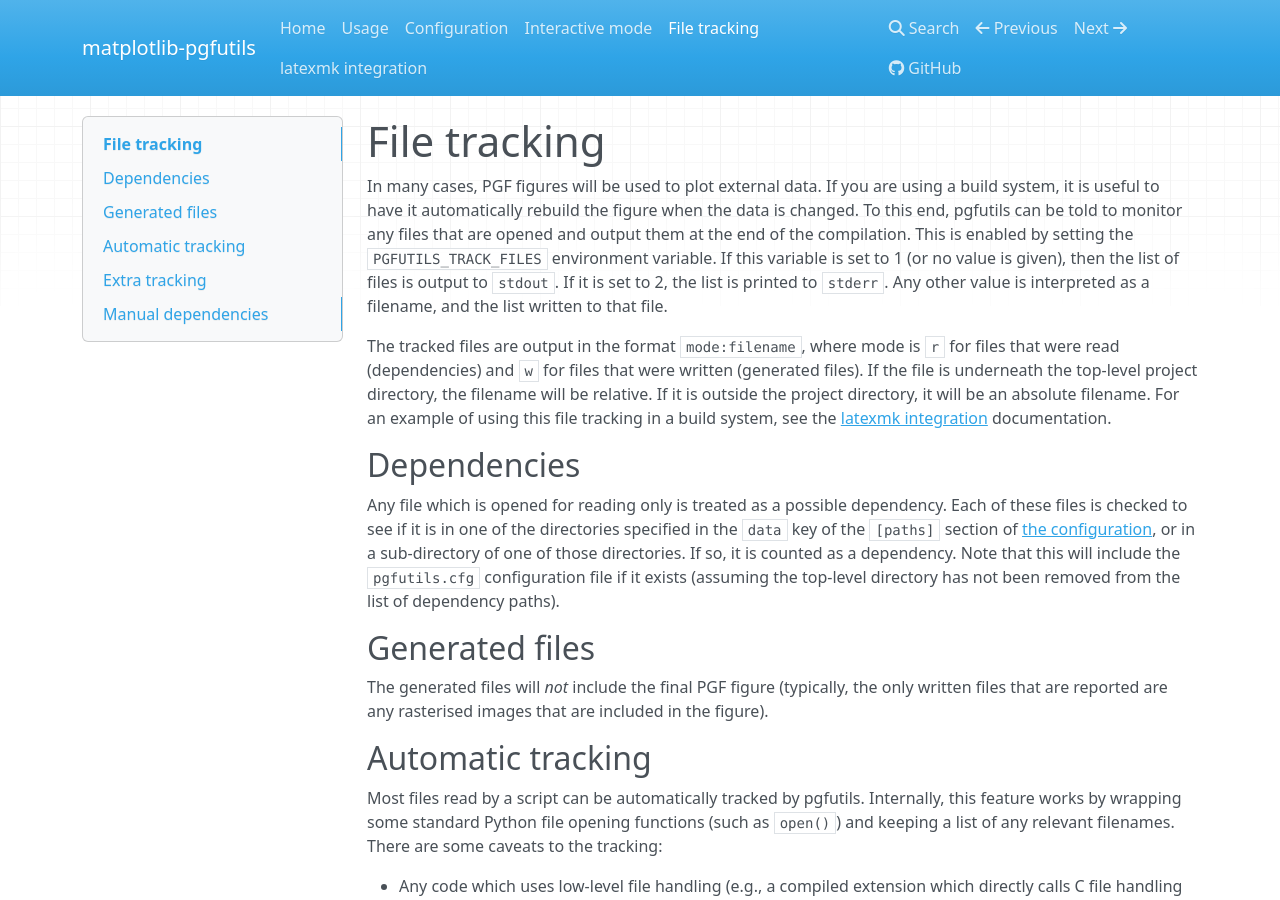
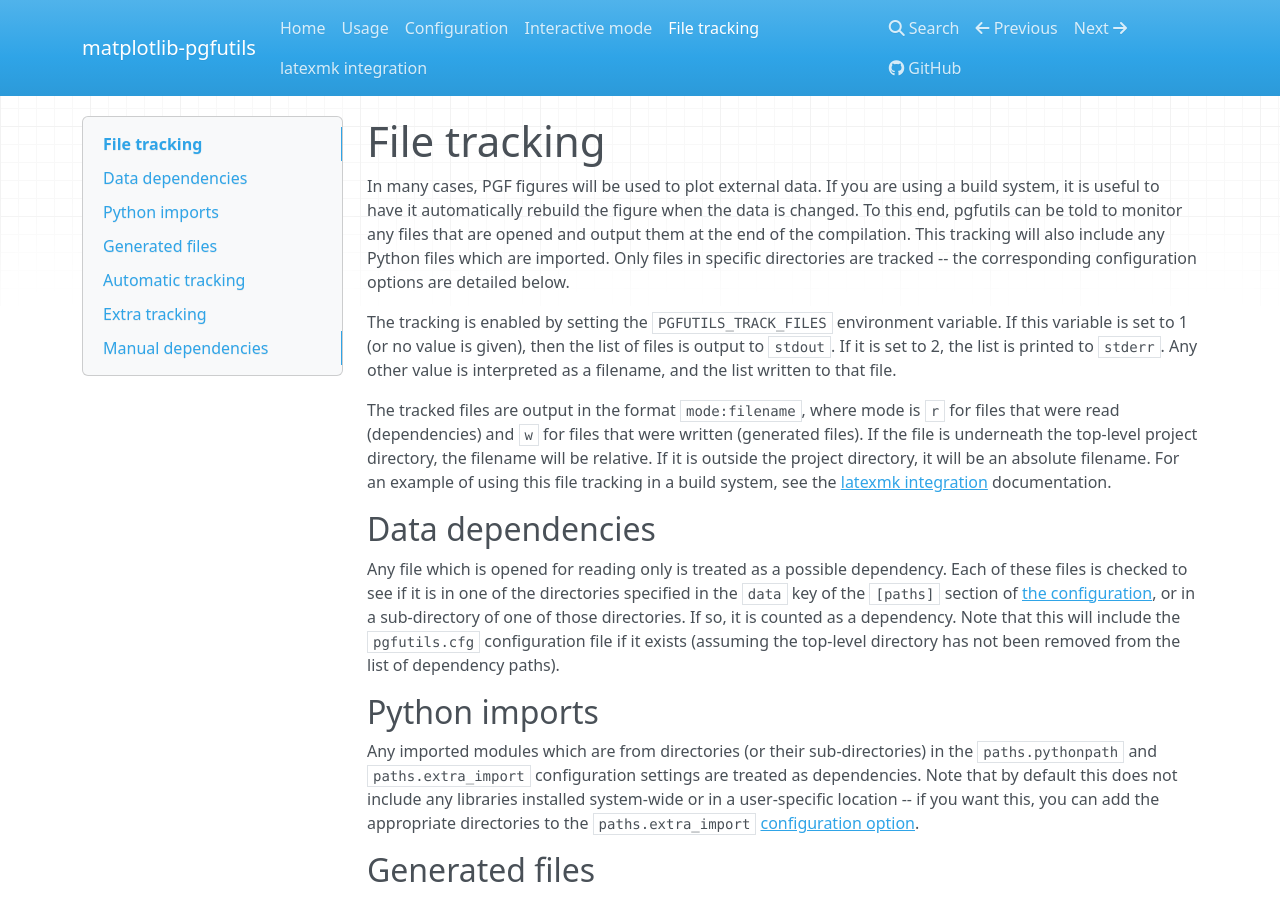
Before and after one commit to bcbnz/matplotlib-pgfutils, an MkDocs documentation site: the page built from doc/file_tracking.md, in a window 1280 px wide and 900 px high. Built offline with MkDocs 1.6.1, drawn with Linux system fonts in a browser that asks for light colours; nearby versions of some CDN libraries.

Commit message:
Track imported Python files as dependencies.
Any imported libraries in paths.pythonpath or the new
paths.extra_imports configuration keys are now output as dependencies by
the file tracking.

```diff
--- a/doc/file_tracking.md
+++ b/doc/file_tracking.md
@@ -4,11 +4,16 @@ File tracking
 In many cases, PGF figures will be used to plot external data. If you are using
 a build system, it is useful to have it automatically rebuild the figure when
 the data is changed. To this end, pgfutils can be told to monitor any files
-that are opened and output them at the end of the compilation. This is enabled
-by setting the `PGFUTILS_TRACK_FILES` environment variable. If this variable is
-set to 1 (or no value is given), then the list of files is output to `stdout`.
-If it is set to 2, the list is printed to `stderr`. Any other value is
-interpreted as a filename, and the list written to that file.
+that are opened and output them at the end of the compilation. This tracking
+will also include any Python files which are imported. Only files in specific
+directories are tracked -- the corresponding configuration options are detailed
+below.
+
+The tracking is enabled by setting the `PGFUTILS_TRACK_FILES` environment
+variable. If this variable is set to 1 (or no value is given), then the list of
+files is output to `stdout`.  If it is set to 2, the list is printed to
+`stderr`. Any other value is interpreted as a filename, and the list written to
+that file.
 
 The tracked files are output in the format `mode:filename`, where mode is `r`
 for files that were read (dependencies) and `w` for files that were written
@@ -18,8 +23,8 @@ be an absolute filename.  For an example of using this file tracking in a build
 system, see the [latexmk integration](latexmk.md) documentation.
 
 
-Dependencies
-------------
+Data dependencies
+-----------------
 
 Any file which is opened for reading only is treated as a possible dependency.
 Each of these files is checked to see if it is in one of the directories
@@ -28,6 +33,17 @@ configuration](config.md), or in a sub-directory of one of those directories.
 If so, it is counted as a dependency. Note that this will include the
 `pgfutils.cfg` configuration file if it exists (assuming the top-level
 directory has not been removed from the list of dependency paths).
+
+
+Python imports
+--------------
+
+Any imported modules which are from directories (or their sub-directories) in
+the `paths.pythonpath` and `paths.extra_import` configuration settings are
+treated as dependencies. Note that by default this does not include any
+libraries installed system-wide or in a user-specific location -- if you want
+this, you can add the appropriate directories to the `paths.extra_import`
+[configuration option](config.md).
 
 
 Generated files
```
Also changed, not shown: doc/config.md (+13 -0 lines), pgfutils.py (+47 -3 lines), 9 other files.
